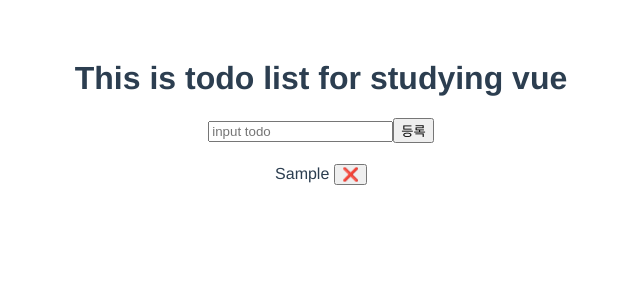
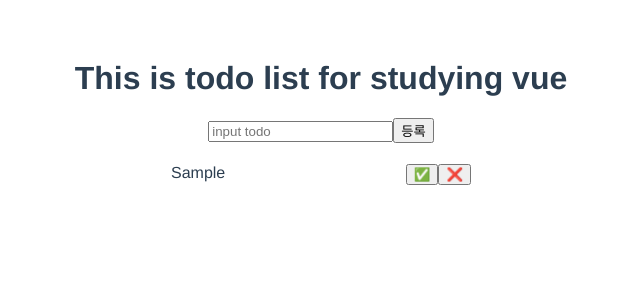
Before and after one commit to korung3195/vue-study, a Vue app: page / in a window 1280 px wide. Both pictures are taken after typing "Sample" into the empty fields and a click on the button "등록". Shown: the top 300 px of the page, without its empty margins (319-959 px from the left). Built offline with nearby package versions, Linux system fonts and the light colour scheme.

Commit message:
Implement toggle todo feature
by clicking check button on the right side, user can toggle status of the todo item

```diff
--- a/src/App.vue
+++ b/src/App.vue
@@ -1,8 +1,12 @@
 <template>
   <div id="app">
     <h1>This is todo list for studying vue</h1>
-    <TodoInput v-bind:pushTodo="pushTodo" />
-    <TodoList v-bind:todoItems="todoItems" v-bind:deleteTodo="deleteTodo" />
+    <TodoInput :pushTodo="pushTodo" />
+    <TodoList
+      :todoItems="todoItems"
+      :deleteTodo="deleteTodo"
+      :toggleTodo="toggleTodo"
+    />
   </div>
 </template>
 
@@ -23,10 +27,18 @@ export default {
   },
   methods: {
     pushTodo(todo) {
-      this.todoItems.push(todo);
+      this.todoItems.push({ content: todo, isDone: false });
     },
     deleteTodo(todoIdx) {
       this.todoItems = this.todoItems.filter((_, index) => index != todoIdx);
+    },
+    toggleTodo(todoIdx) {
+      this.todoItems = this.todoItems.map((item, index) => {
+        if (index != todoIdx) {
+          return item;
+        }
+        return { ...item, isDone: !item.isDone };
+      });
     },
   },
 };
--- a/src/components/TodoList.vue
+++ b/src/components/TodoList.vue
@@ -1,8 +1,15 @@
 <template>
   <ul class="TodoList">
-    <li v-for="(item, idx) in todoItems" :key="idx">
-      <span>{{ item }}</span>
-      <button @click="() => deleteTodo(idx)">❌</button>
+    <li
+      v-for="({ content, isDone }, idx) in todoItems"
+      :key="idx"
+      :class="{ isDone }"
+    >
+      <span>{{ content }}</span>
+      <div>
+        <button @click="() => toggleTodo(idx)">✅</button>
+        <button @click="() => deleteTodo(idx)">❌</button>
+      </div>
     </li>
   </ul>
 </template>
@@ -13,6 +20,7 @@ export default {
   props: {
     todoItems: { type: Array },
     deleteTodo: { type: Function },
+    toggleTodo: { type: Function },
   },
 };
 </script>
@@ -26,9 +34,15 @@ ul {
   padding: 0;
 }
 li {
+  display: flex;
+  justify-content: space-between;
+  width: 300px;
   margin: 5px 0;
 }
 li > button {
   margin-left: 5px;
 }
+li.isDone {
+  text-decoration-line: line-through;
+}
 </style>
```
